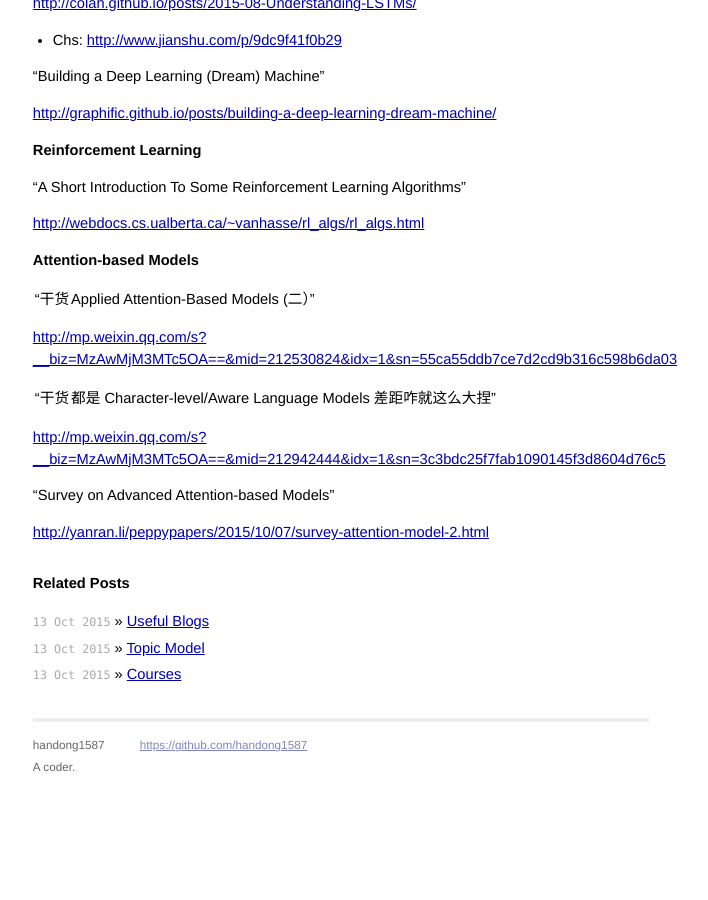
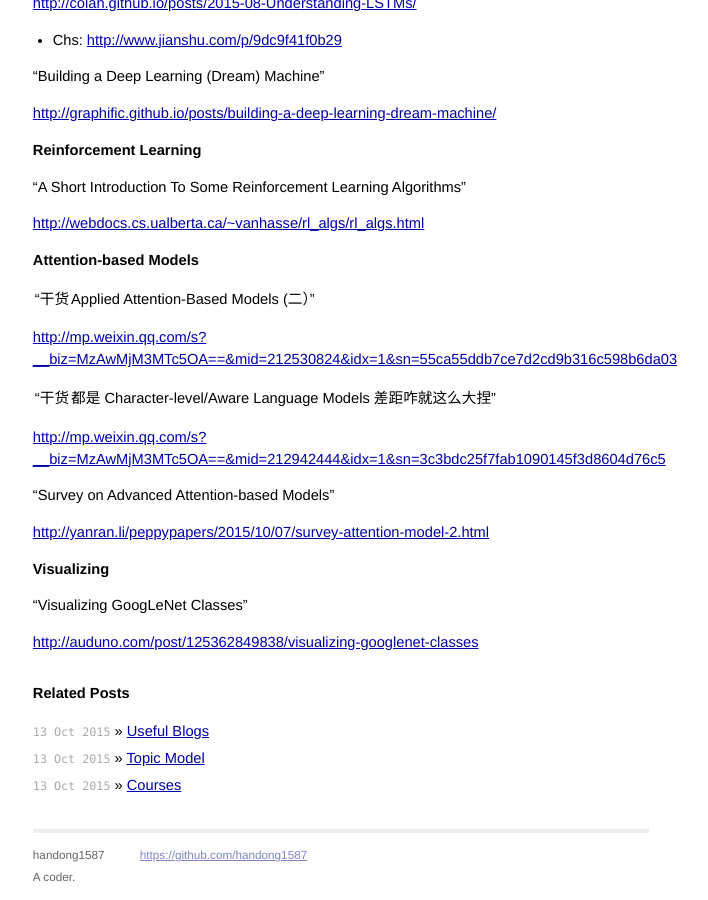
Before and after one commit to handong1587/handong1587.github.io, a Jekyll site: the page built from _posts/deep_learning/2015-07-01-useful-blogs.md, in a window 1280 px wide and 900 px high, scrolled down 1923 px. Shown: the whole window, without its empty margins (299-1007 px from the left). Built offline with Jekyll 4.4.1, drawn with Linux system fonts in a browser that asks for light colours; Markdown is read by kramdown in place of the engine named in the settings; comment, search, counter and statistics services are not loaded; before the commit the page ends 2713 px from its top, so only the background shows below that.

Commit message:
update md

```diff
--- a/_posts/deep_learning/2015-07-01-useful-blogs.md
+++ b/_posts/deep_learning/2015-07-01-useful-blogs.md
@@ -125,3 +125,9 @@ title: Useful Blogs
 "Survey on Advanced Attention-based Models"
 
 [http://yanran.li/peppypapers/2015/10/07/survey-attention-model-2.html](http://yanran.li/peppypapers/2015/10/07/survey-attention-model-2.html)
+
+# Visualizing
+
+"Visualizing GoogLeNet Classes"
+
+[http://auduno.com/post/125362849838/visualizing-googlenet-classes](http://auduno.com/post/125362849838/visualizing-googlenet-classes)
```
